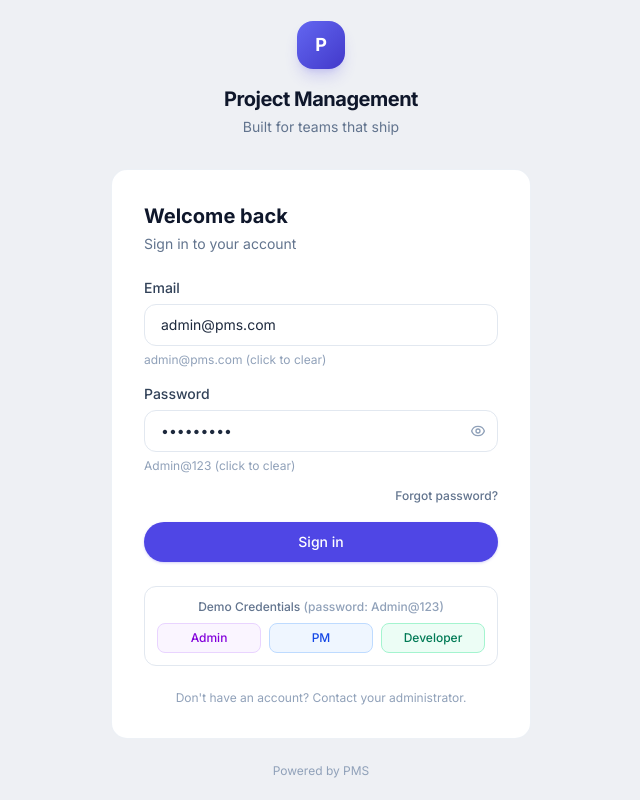
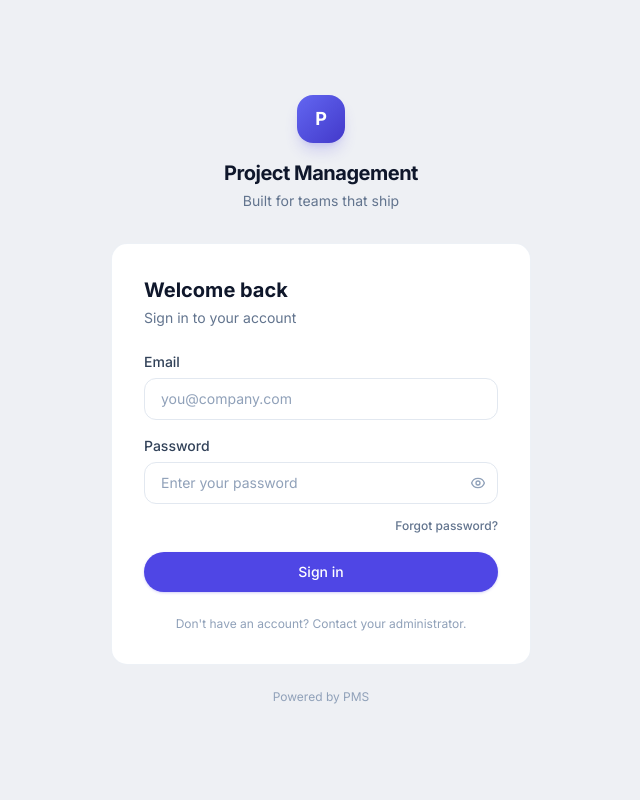
Before and after one commit to AIBInnovations/pms-frontend, a React (Vite) app: page /login in a window 1280 px wide. Shown: the whole page, without its empty margins (319-959 px from the left). Built offline with nearby package versions, Linux system fonts and the light colour scheme.

Commit message:
remove test credentials

```diff
--- a/src/pages/auth/LoginPage.jsx
+++ b/src/pages/auth/LoginPage.jsx
@@ -6,22 +6,13 @@ import { Button, Input } from '../../components/ui';
 import AuthLayout from '../../layouts/AuthLayout';
 
 export default function LoginPage() {
-  const [email, setEmail] = useState('admin@pms.com');
-  const [password, setPassword] = useState('Admin@123');
+  const [email, setEmail] = useState('');
+  const [password, setPassword] = useState('');
   const [loading, setLoading] = useState(false);
   const [errors, setErrors] = useState({});
-  const [hintCleared, setHintCleared] = useState({ email: false, password: false });
   const { login } = useAuth();
   const navigate = useNavigate();
   const toast = useToast();
-
-  const handleFocus = (field) => {
-    if (!hintCleared[field]) {
-      if (field === 'email') setEmail('');
-      if (field === 'password') setPassword('');
-      setHintCleared((prev) => ({ ...prev, [field]: true }));
-    }
-  };
 
   const validate = () => {
     const newErrors = {};
@@ -64,10 +55,8 @@ export default function LoginPage() {
             placeholder="you@company.com"
             value={email}
             onChange={(e) => setEmail(e.target.value)}
-            onFocus={() => handleFocus('email')}
             error={errors.email}
             autoComplete="off"
-            hint={!hintCleared.email ? 'admin@pms.com (click to clear)' : undefined}
           />
           <div>
             <Input
@@ -76,10 +65,8 @@ export default function LoginPage() {
               placeholder="Enter your password"
               value={password}
               onChange={(e) => setPassword(e.target.value)}
-              onFocus={() => handleFocus('password')}
               error={errors.password}
               autoComplete="off"
-              hint={!hintCleared.password ? 'Admin@123 (click to clear)' : undefined}
             />
             <div className="mt-2 text-right">
               <Link to="/forgot-password" className="text-xs text-slate-500 dark:text-slate-400 hover:text-primary-600 font-medium transition-colors">
@@ -93,27 +80,6 @@ export default function LoginPage() {
           </Button>
         </form>
 
-        {/* Quick login credentials */}
-        <div className="border border-slate-200 dark:border-slate-700 rounded-xl p-3 space-y-2">
-          <p className="text-xs font-medium text-slate-500 dark:text-slate-400 text-center">Demo Credentials <span className="text-slate-400 dark:text-slate-500">(password: Admin@123)</span></p>
-          <div className="grid grid-cols-3 gap-2">
-            {[
-              { label: 'Admin', email: 'admin@pms.com', color: 'bg-purple-50 dark:bg-purple-900/30 text-purple-700 dark:text-purple-300 border-purple-200 dark:border-purple-800' },
-              { label: 'PM', email: 'sarah@pms.com', color: 'bg-blue-50 dark:bg-blue-900/30 text-blue-700 dark:text-blue-300 border-blue-200 dark:border-blue-800' },
-              { label: 'Developer', email: 'priya@pms.com', color: 'bg-emerald-50 dark:bg-emerald-900/30 text-emerald-700 dark:text-emerald-300 border-emerald-200 dark:border-emerald-800' },
-            ].map((cred) => (
-              <button
-                key={cred.email}
-                type="button"
-                onClick={() => { setEmail(cred.email); setPassword('Admin@123'); setHintCleared({ email: true, password: true }); }}
-                className={`text-xs font-medium px-2 py-1.5 rounded-lg border transition-colors hover:opacity-80 ${cred.color}`}
-              >
-                {cred.label}
-              </button>
-            ))}
-          </div>
-        </div>
-
         <p className="text-center text-xs text-slate-400 dark:text-slate-500">
           Don't have an account? Contact your administrator.
         </p>
```
